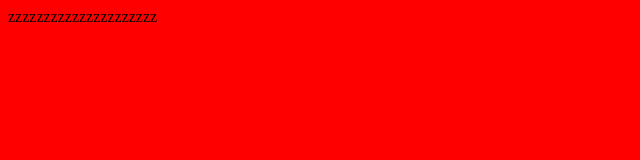
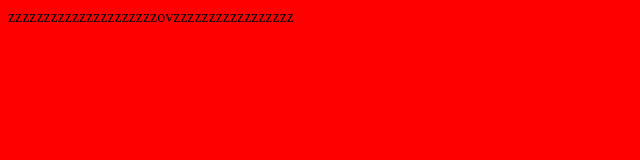
Before and after one commit to egorka143/228zzz, a plain HTML site: page index.html in a window 1280 px wide. Shown: the whole page, without its empty margins (0-640 px from the left). Drawn offline with Linux system fonts and the light colour scheme.

Commit message:
zozozozopozrudhgfiodsebhfguihfwrfg8efrh

```diff
--- a/index.html
+++ b/index.html
@@ -7,6 +7,6 @@
     <link rel="stylesheet" href="./style.css">
 </head>
 <body>
-    <div class="div">zzzzzzzzzzzzzzzzzzzzz</div>
+    <div class="div">zzzzzzzzzzzzzzzzzzzzzovzzzzzzzzzzzzzzzzz</div>
 </body>
 </html>
```
